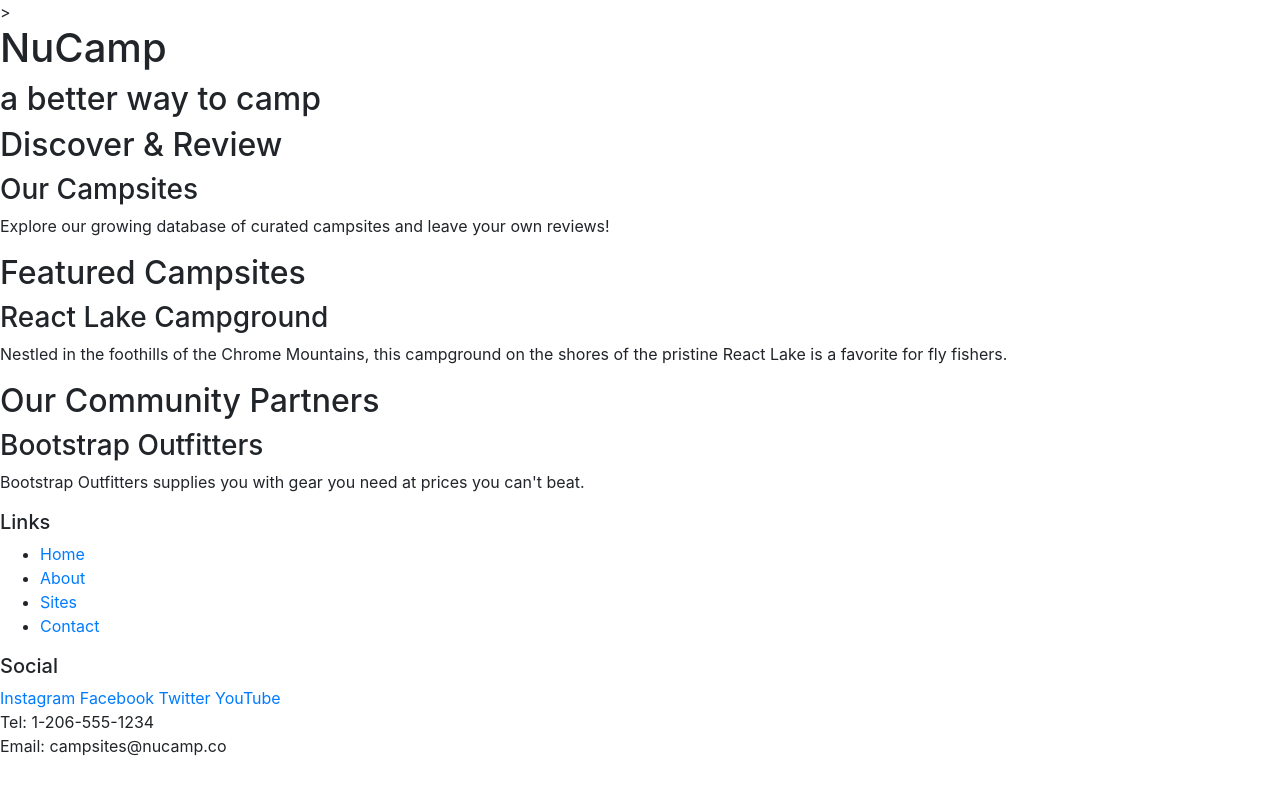
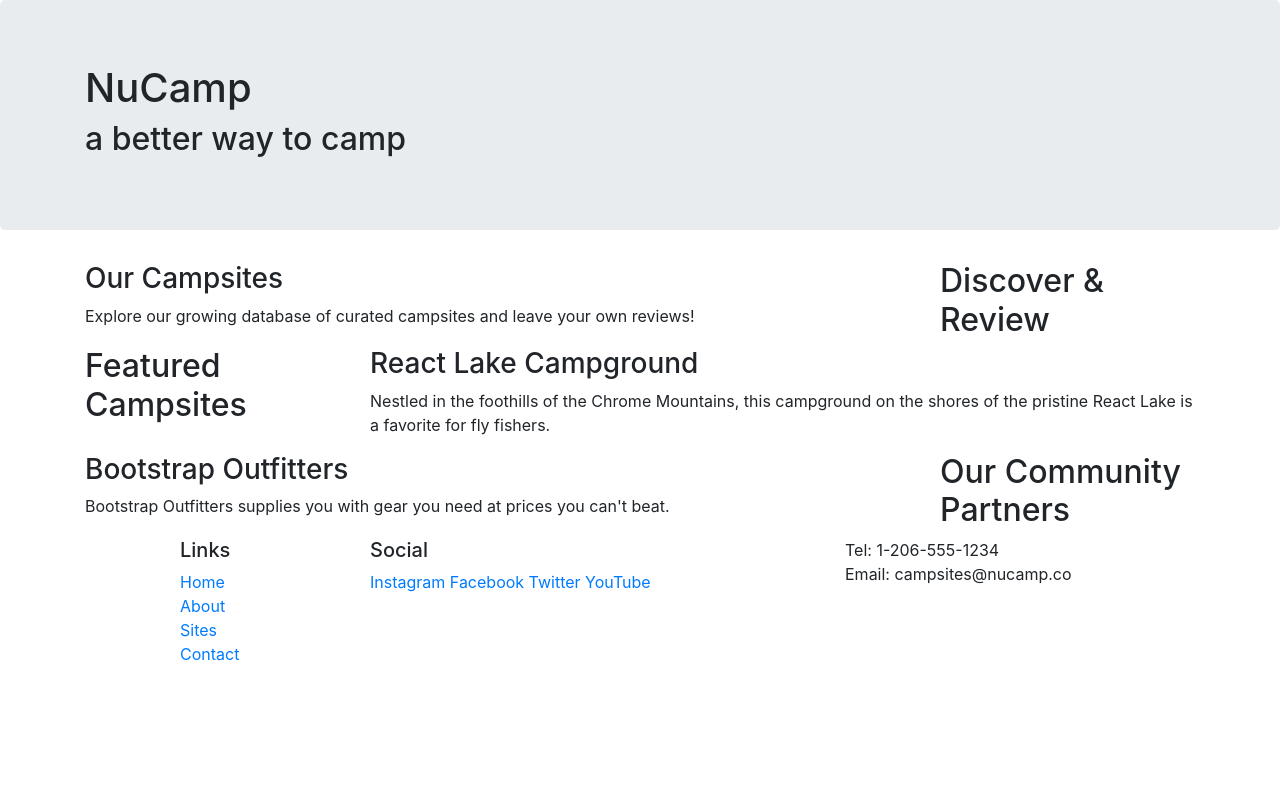
Before and after one commit to trankerry/Bootstrap, a website: page index.html in a window 1280 px wide. Drawn offline with nearby package versions, Linux system fonts and the light colour scheme.

Commit message:
Adding bootstrap

```diff
--- a/index.html
+++ b/index.html
@@ -6,57 +6,81 @@
     <meta name="viewport" content="width=device-width, initial-scale=1">
     <title>NuCamp: A Better Way To Camp</title>
 
-    <link rel="stylesheet" href="node_modules/bootstrap/dist/css/bootstrap.min.css" />>
+    <link rel="stylesheet" href="node_modules/bootstrap/dist/css/bootstrap.min.css" />
 </head>
 
 <body>
 
-    <header>
-        <div>
+    <header class="jumbotron">
+        <div class="container">
+            <div class="row">
+                <div class="col">
                     <h1>NuCamp</h1>
                     <h2>a better way to camp</h2>
                 </div>
+            </div>
+        </div>
     </header>
 
-    <div>
+    <div class="container">
+        <div class="row">
+            <div class="col-sm-4 order-sm-last col-md-3">
                 <h2>Discover & Review</h2>
+            </div>
+            <div class="col">
                 <h3>Our Campsites</h3>
                 <p>Explore our growing database of curated campsites and leave your own reviews!</p>
             </div>
-
-    <div>
+        </div>
+        <div class="row">
+            <div class="col-sm-4 col-md-3">
                 <h2>Featured Campsites</h2>
+            </div>
+            <div class="col">
                 <h3>React Lake Campground</h3>
-        <p>Nestled in the foothills of the Chrome Mountains, this campground on the shores of the pristine React Lake is a favorite for fly fishers.</p>
+                <p>Nestled in the foothills of the Chrome Mountains, this campground on the shores of the pristine React
+                    Lake is a favorite for fly fishers.</p>
             </div>
-
-    <div>
+        </div>
+        <div class="row">
+            <div class="col-sm-4 col-md-3">
                 <h2>Our Community Partners</h2>
+            </div>
+            <div class="col order-sm-first">
                 <h3>Bootstrap Outfitters</h3>
                 <p>Bootstrap Outfitters supplies you with gear you need at prices you can't beat.</p>
             </div>
+        </div>
+    </div>
+
 
     <footer>
-        <div>
+        <div class="container">
+            <div class="row">
+                <div class="col-4 offset-1 col-sm-2">
                     <h5>Links</h5>
-            <ul>
+                    <ul class="list-unstyled">
                         <li><a href="#">Home</a></li>
                         <li><a href="#">About</a></li>
                         <li><a href="#">Sites</a></li>
                         <li><a href="#">Contact</a></li>
                     </ul>
                 </div>
-        <div>
+                <div class="col-6 col-sm-5">
                     <h5>Social</h5>
                     <a href="http://instagram.com/">Instagram</a>
                     <a href="http://facebook.com/">Facebook</a>
                     <a href="http://twitter.com/">Twitter</a>
                     <a href="http://youtube.com/">YouTube</a>
                 </div>
-        <div>
+                <div class=col-sm-4>
                     Tel: 1-206-555-1234<br />
                     Email: campsites@nucamp.co
                 </div>
+            </div>
+        </div>
+
+
     </footer>
 
     <script src="node_modules/jquery/dist/jquery.slim.min.js"></script>
```
Lines whose indentation alone changed are shown as unchanged.
